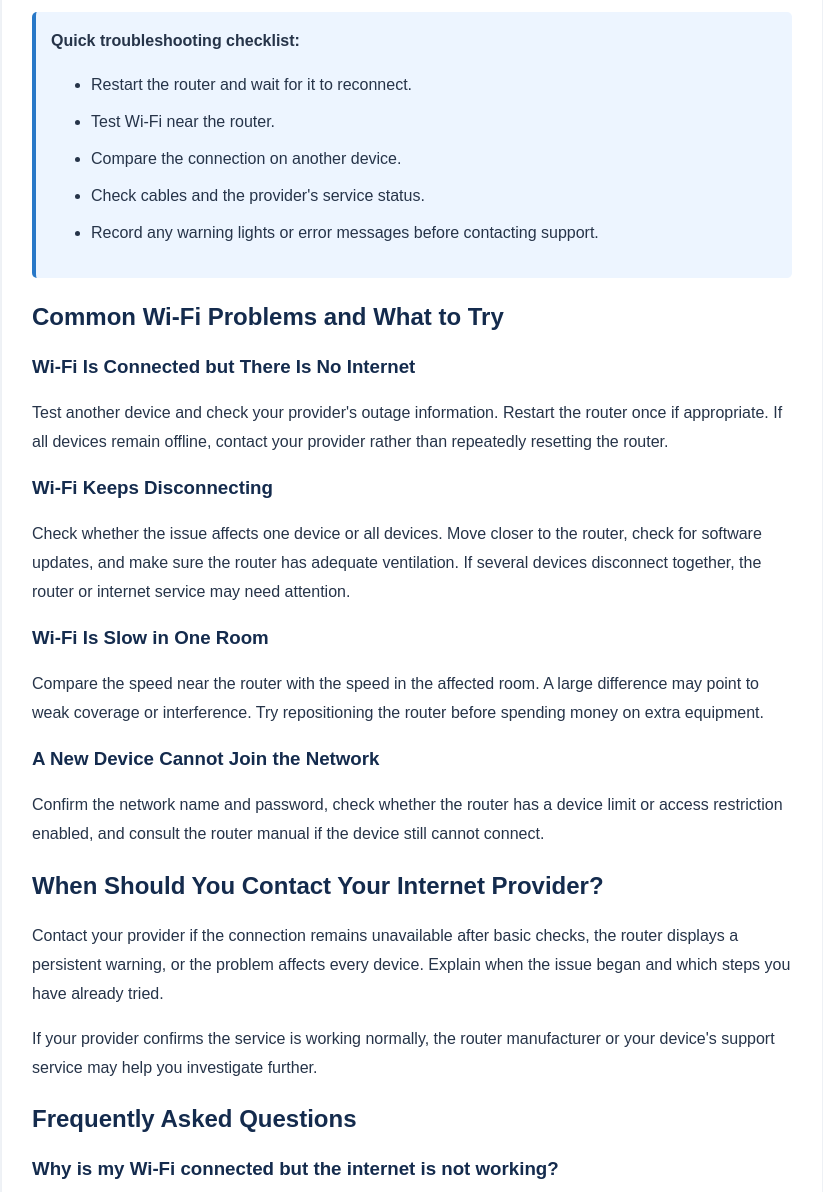
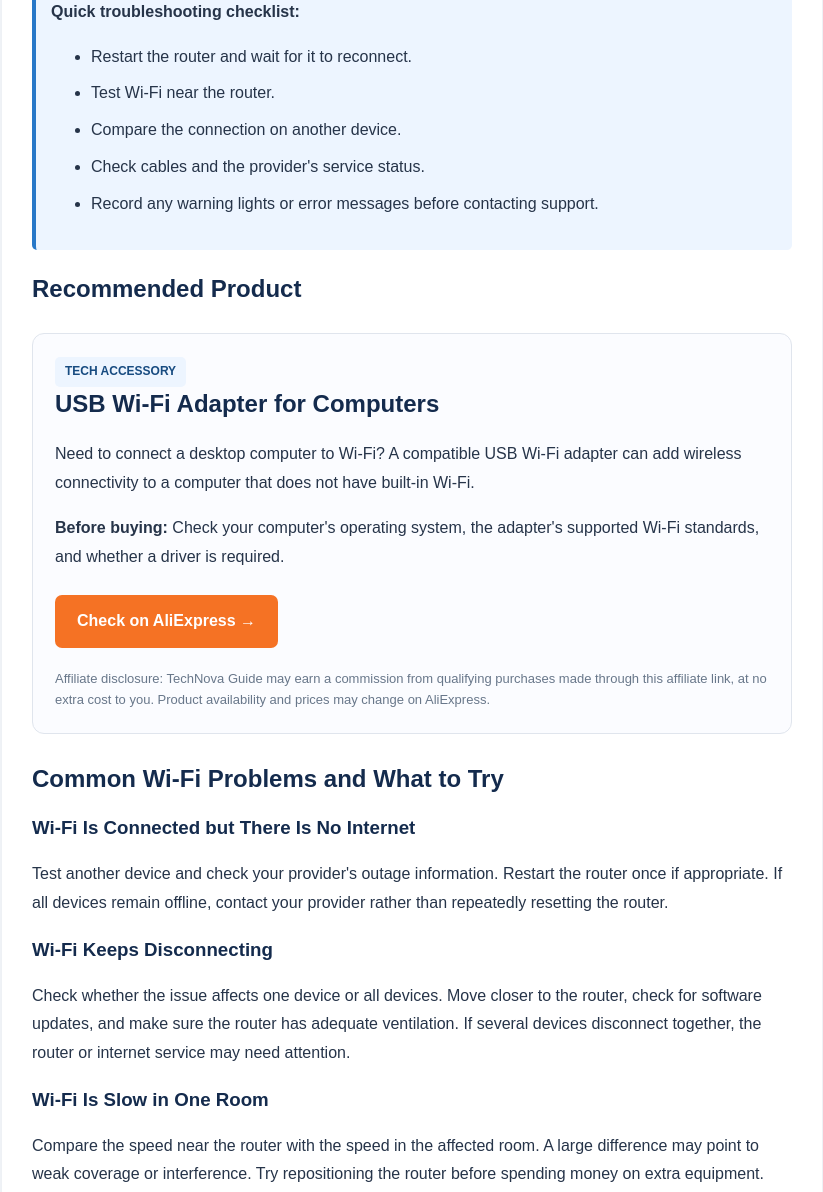
Before and after one commit to muhammadaliyankhan924-rgb/muhammadaliyankhan924-rbg.github.io, a plain HTML site: page wifi-troubleshooting.html in a window 1280 px wide. Shown: the part 2568-3760 px from the top of the page, without its empty margins (228-1051 px from the left). Drawn offline with Linux system fonts and the light colour scheme.

Commit message:
Update wifi-troubleshooting.html

````diff
--- a/wifi-troubleshooting.html
+++ b/wifi-troubleshooting.html
@@ -1,4 +1,4 @@
-```html
+
 <!DOCTYPE html>
 <html lang="en">
 <head>
@@ -36,7 +36,7 @@
     }
     h1, h2, h3 { color: #142b4d; line-height: 1.4; }
     h1 { font-size: 34px; }
-    a { color: #1769aa; }
+    main a { color: #1769aa; }
     .date { color: #68778a; font-size: 14px; }
     .tip {
       background: #edf5ff;
@@ -46,6 +46,40 @@
       margin: 22px 0;
     }
     li { margin-bottom: 8px; }
+    .affiliate-card {
+      border: 1px solid #e0e5ed;
+      border-radius: 12px;
+      padding: 22px;
+      margin: 28px 0;
+      background: #fbfcff;
+    }
+    .affiliate-card h2 { margin-top: 0; }
+    .affiliate-label {
+      display: inline-block;
+      background: #edf5ff;
+      color: #174b80;
+      padding: 4px 10px;
+      border-radius: 5px;
+      font-size: 12px;
+      font-weight: bold;
+    }
+    .buy-button {
+      display: inline-block;
+      background: #f57224;
+      color: white !important;
+      padding: 12px 22px;
+      border-radius: 7px;
+      text-decoration: none;
+      font-weight: bold;
+      margin: 8px 0;
+    }
+    .buy-button:hover { background: #d95d15; }
+    .affiliate-disclosure {
+      color: #68778a;
+      font-size: 13px;
+      line-height: 1.6;
+      margin-bottom: 0;
+    }
     footer {
       text-align: center;
       padding: 24px 12px;
@@ -120,6 +154,22 @@
       </ul>
     </div>
 
+    <h2>Recommended Product</h2>
+    <section class="affiliate-card">
+      <span class="affiliate-label">TECH ACCESSORY</span>
+      <h2>USB Wi-Fi Adapter for Computers</h2>
+      <p>Need to connect a desktop computer to Wi-Fi? A compatible USB Wi-Fi adapter can add wireless connectivity to a computer that does not have built-in Wi-Fi.</p>
+      <p><strong>Before buying:</strong> Check your computer's operating system, the adapter's supported Wi-Fi standards, and whether a driver is required.</p>
+      <a
+        class="buy-button"
+        href="https://s.click.aliexpress.com/e/_c4LocUHL"
+        target="_blank"
+        rel="sponsored nofollow noopener noreferrer"
+        aria-label="View USB Wi-Fi adapters on AliExpress"
+      >Check on AliExpress →</a>
+      <p class="affiliate-disclosure">Affiliate disclosure: TechNova Guide may earn a commission from qualifying purchases made through this affiliate link, at no extra cost to you. Product availability and prices may change on AliExpress.</p>
+    </section>
+
     <h2>Common Wi-Fi Problems and What to Try</h2>
 
     <h3>Wi-Fi Is Connected but There Is No Internet</h3>
@@ -178,4 +228,3 @@
   </footer>
 </body>
 </html>
-```
````
